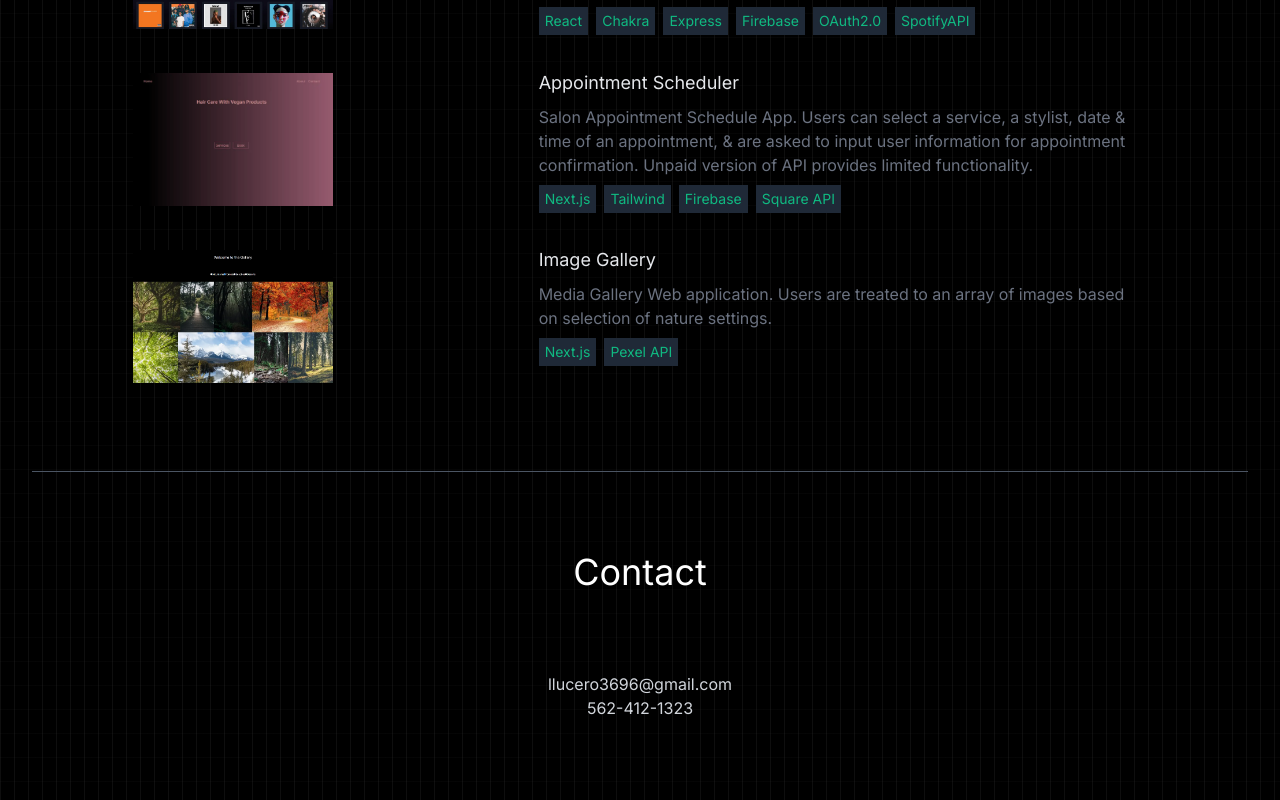
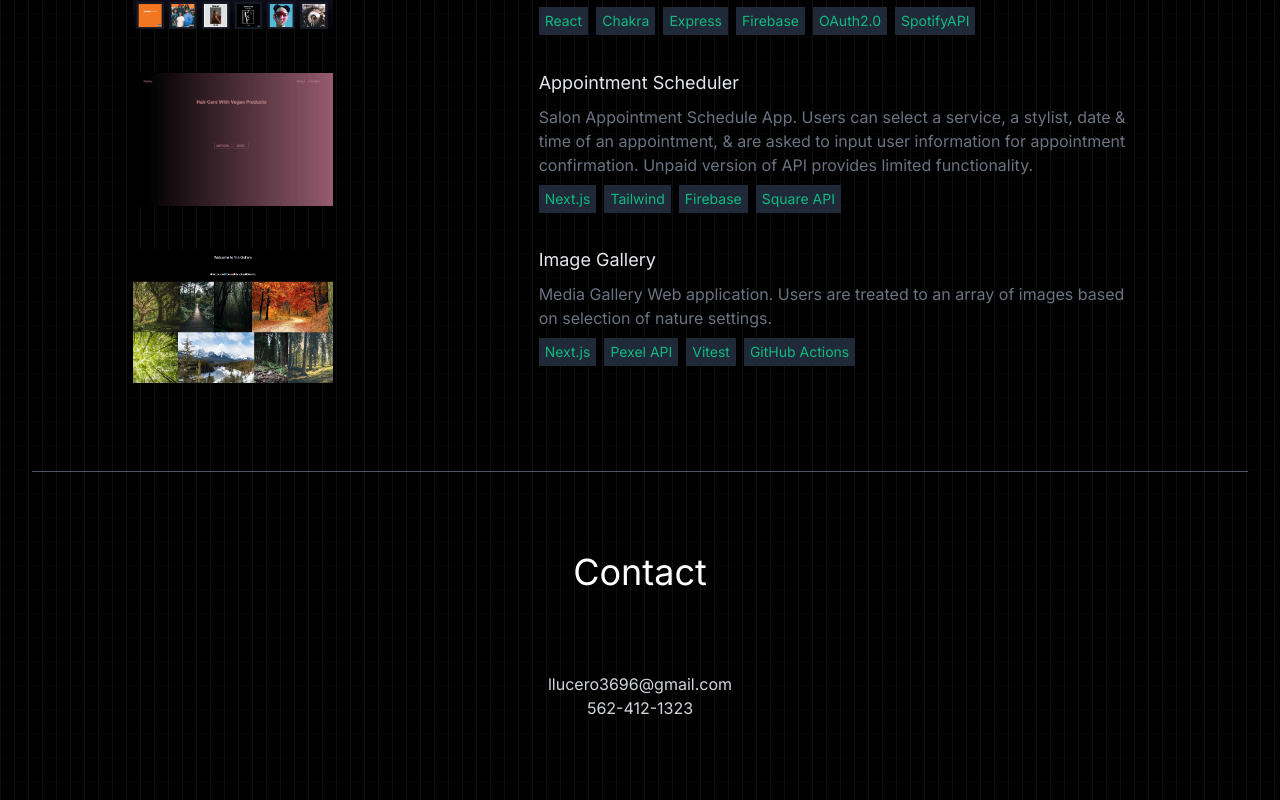
Before and after one commit to clucero36/portfolio, a Next.js app: page / in a window 1280 px wide. Shown: the part 2363-3163 px from the top of the page. Built offline with nearby package versions, Linux system fonts and the light colour scheme.

Commit message:
Gallery Project Technologies Update

```diff
--- a/app/page.js
+++ b/app/page.js
@@ -1,4 +1,3 @@
-import Image from "next/image";
 import NavBar from "./ui/navbar";
 import Hero from "./ui/hero";
 import Technologies from "./ui/technologies";
--- a/data.js
+++ b/data.js
@@ -29,7 +29,7 @@ const projects = [
   {
     name: 'Image Gallery',
     description: 'Media Gallery Web application. Users are treated to an array of images based on selection of nature settings.',
-    technologies: ['Next.js', 'Pexel API'],
+    technologies: ['Next.js', 'Pexel API', 'Vitest', 'GitHub Actions'],
     src: '/Gallery.webp',
     link: 'https://gallery-psi-sandy.vercel.app/',
     git: 'https://github.com/clucero36/gallery'
```
